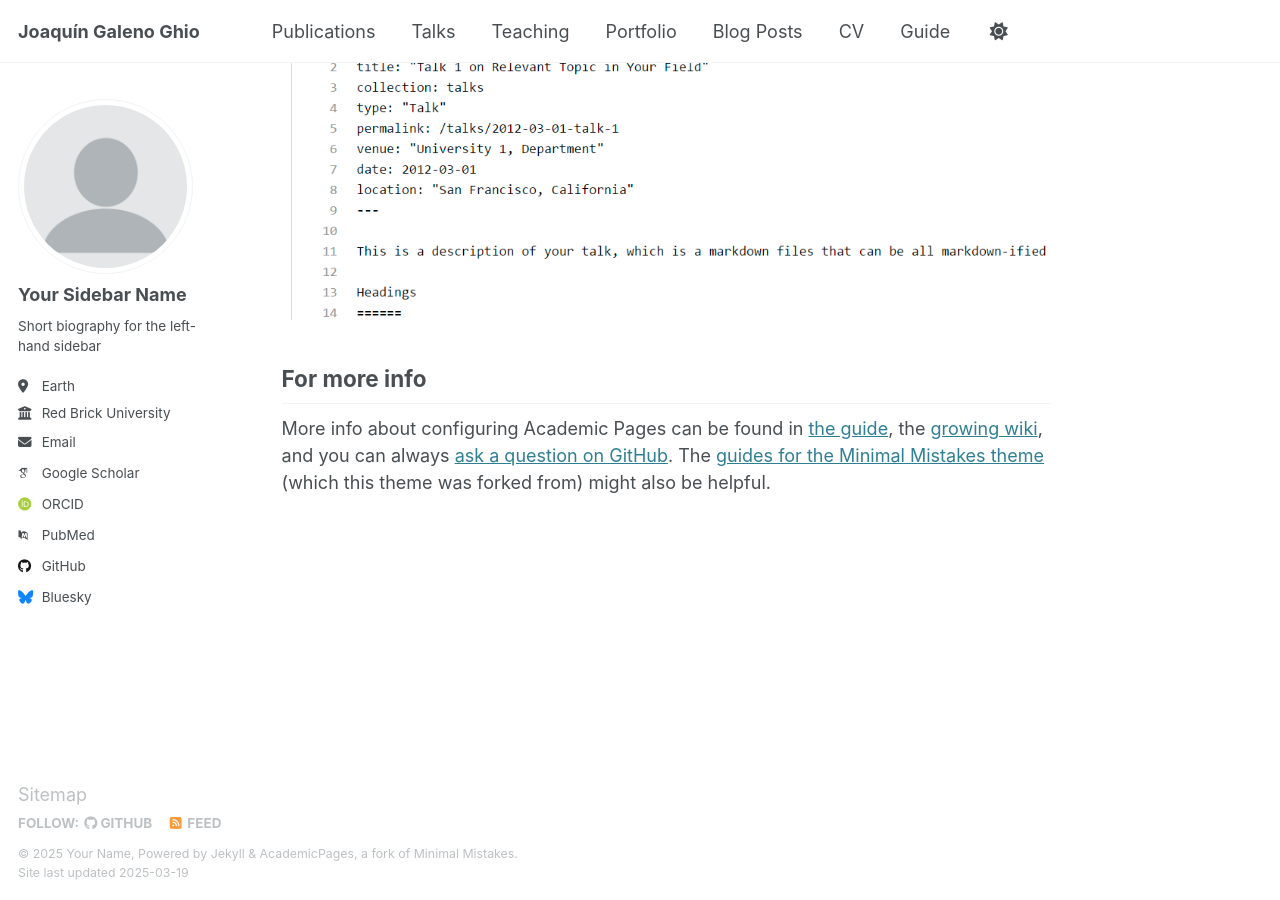
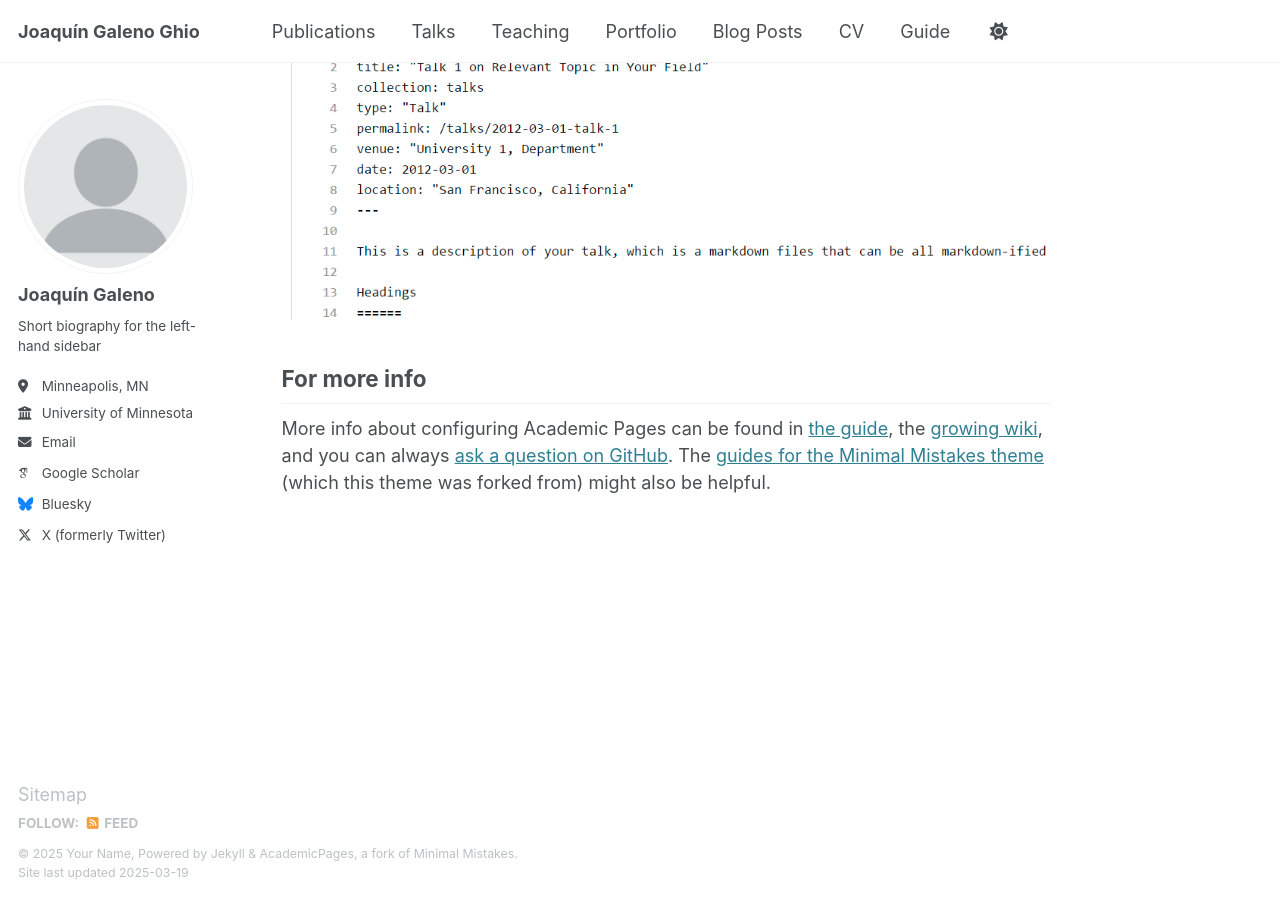
Before and after one commit to galen015/galen015.github.io, a Jekyll site: the page built from _pages/about.md, in a window 1280 px wide and 900 px high, scrolled down 2635 px. Built offline with Jekyll 4.4.1, drawn with Linux system fonts in a browser that asks for light colours; some web fonts are replaced.

Commit message:
Update _config.yml
personal information

```diff
--- a/_config.yml
+++ b/_config.yml
@@ -23,21 +23,21 @@ repository               : "academicpages/academicpages.github.io"
 author:
   # Biographic information
   avatar           : "profile.png"
-  name             : "Your Sidebar Name"
+  name             : "Joaquín Galeno"
   pronouns         : # example: "she/her"
   bio              : "Short biography for the left-hand sidebar"
-  location         : "Earth"
-  employer         : "Red Brick University"
+  location         : "Minneapolis, MN"
+  employer         : "University of Minnesota"
   uri              : # URL
-  email            : "none@example.org"
+  email            : "galen015@umn.edu"
 
   # Academic websites
   arxiv            : # URL - Update with the correct link to your profile
-  googlescholar    : "https://scholar.google.com/citations?user=PS_CX0AAAAAJ"
+  googlescholar    : "https://scholar.google.com/citations?hl=en&user=oeBhVXQAAAAJ"
   impactstory      : # URL
-  orcid            : "http://orcid.org/yourorcidurl"
+  orcid            : #"http://orcid.org/yourorcidurl"
   semantic         : # URL
-  pubmed           : "https://www.ncbi.nlm.nih.gov/pubmed/?term=john+snow"
+  pubmed           : #"https://www.ncbi.nlm.nih.gov/pubmed/?term=john+snow"
   researchgate     : # URL
   scopus           : # URL
 
@@ -45,12 +45,12 @@ author:
   bitbucket        : # Username - Update with your username on the site
   codepen          : # Username
   dribbble         : # Username
-  github           : "academicpages"
+  github           : #"academicpages"
   kaggle           : # Username
   stackoverflow    : # User number or user number and name (i.e., use "1" or "1/jeff-atwood")
 
   # Social media
-  bluesky          : "bsky.app" # Replace this with you Bluesky username
+  bluesky          : "jagaleno" # Replace this with you Bluesky username
   facebook         : # Username
   flickr           : # Username
   foursquare       : # Username
@@ -67,7 +67,7 @@ author:
   steam            : # Username
   telegram         : # URL
   tumblr           : # Username
-  twitter          : # Username for X / Twitter
+  twitter          : "jagalenoghio"
   vine             : # Username
   weibo            : # Username
   wikipedia        : # Username
```
